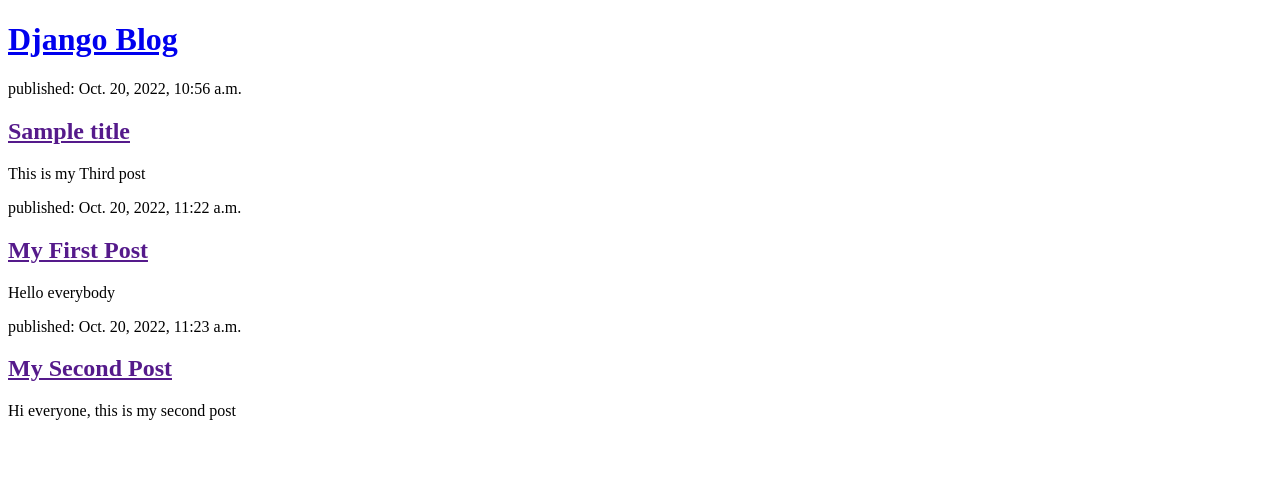
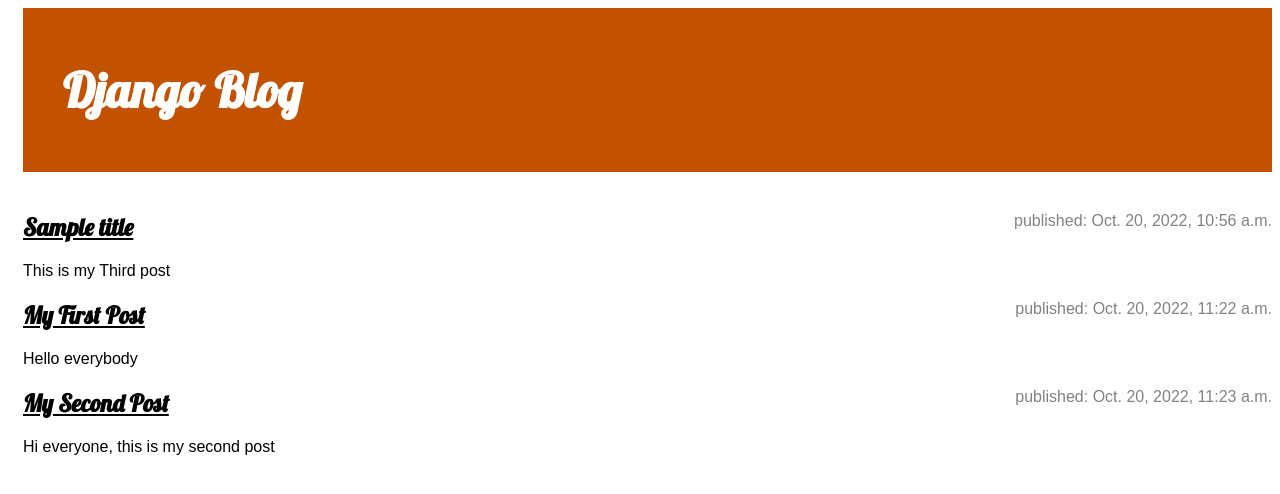
Before and after one commit to Abdulmumin3/my-first-blog, a Django app: page / in a window 1280 px wide. Shown: the top 494 px of the page. Run offline with Django 4.2, Linux system fonts and the light colour scheme; data comes from the database, SQL or seed files in the repository; both versions use the stored data as it was after the commit.

Commit message:
Added view and template for detailed blog post as well as CSS for the site

```diff
--- /dev/null
+++ b/blog/static/css/blog.css
@@ -0,0 +1,60 @@
+body {
+  padding-left: 15px;
+  font-family: sans-serif;
+}
+.page-header {
+  background-color: #c25100;
+  margin-top: 0;
+  margin-bottom: 40px;
+  padding: 20px 20px 20px 40px;
+}
+.page-header h1,
+.page-header h1 a,
+.page-header a:link,
+.page-header a:active {
+  color: #ffffff;
+  font-size: 36pt;
+  text-decoration: none;
+}
+h1,
+h2,
+h3,
+h4 {
+  font-family: "Lobster", cursive;
+}
+.date {
+  color: #828282;
+}
+.save {
+  float: right;
+}
+.post-form textarea,
+.post-form input {
+  width: 100%;
+}
+.top-menu,
+.top-menu:hover,
+.top-menu:visited {
+  color: #ffffff;
+  float: right;
+  font-size: 26pt;
+  margin-right: 20px;
+}
+.post h2 a,
+.post h2 a:visited {
+  color: #000000;
+}
+.post > .date,
+.post > actions {
+  float: right;
+}
+.btn-secondary,
+.btn-secondary:visited {
+  color: #c25100;
+  background: none;
+  background-color: #c25100;
+}
+.btn-secondary:hover {
+  color: #ffffff;
+  background-color: #c25100;
+}
--- /dev/null
+++ b/blog/templates/blog/base.html
@@ -0,0 +1,34 @@
+{% load static %}
+<!DOCTYPE html>
+<html lang="en">
+  <head>
+    <title>My Blog</title>
+    <meta charset="UTF-8" />
+    <meta http-equiv="X-UA-Compatible" content="IE=edge" />
+    <meta name="viewport" content="width=device-width, initial-scale=1.0" />
+    <link rel="preconnect" href="https://fonts.gstatic.com" crossorigin />
+    <link
+      href="https://fonts.googleapis.com/css2?family=Lobster:wght@400;500;600;700&display=swap"
+      rel="stylesheet"
+    />
+    <!-- <link
+      rel="stylesheet"
+      href="https://cdn.jsdelivr.net/npm/bootstrap@5.2.2/dist/css/bootstrap.min.css"
+      integrity="sha384-Zenh87qX5JnK2Jl0vWa8Ck2rdkQ2Bzep5IDxbcnCeuOxjzrPF/et3URy9Bv1WTRi"
+      crossorigin="anonymous"
+    /> -->
+    <link rel="stylesheet" href="{% static 'css/blog.css' %}" />
+  </head>
+  <body>
+    <header class="page-header">
+      <div class="container">
+        <h1><a href="/">Django Blog</a></h1>
+      </div>
+    </header>
+    <main class="container">
+      <div class="row">
+        <div class="col">{% block content %} {% endblock %}</div>
+      </div>
+    </main>
+  </body>
+</html>
--- a/blog/templates/blog/post_list.html
+++ b/blog/templates/blog/post_list.html
@@ -1,21 +1,7 @@
-<!DOCTYPE html>
-<html lang="en">
-  <head>
-    <meta charset="UTF-8" />
-    <meta http-equiv="X-UA-Compatible" content="IE=edge" />
-    <meta name="viewport" content="width=device-width, initial-scale=1.0" />
-    <title>My Blog</title>
-  </head>
-  <body>
-    <header>
-      <h1><a href="/">Django Blog</a></h1>
-    </header>
-    {% for post in posts %}
-    <article>
-      <time>published: {{post.published_date}}</time>
-      <h2><a href="">{{post.title}}</a></h2>
-      <p>{{ post.text|linebreaksbr }}</p>
-    </article>
-    {% endfor %}
-  </body>
-</html>
+{% extends 'blog/base.html' %} {% block content %} {% for post in posts %}
+<article class="post">
+  <time class="date">published: {{post.published_date}}</time>
+  <h2><a href="{% url 'post_detail' pk=post.pk %}">{{post.title}}</a></h2>
+  <p>{{ post.text|linebreaksbr }}</p>
+</article>
+{% endfor %} {% endblock %}
--- a/blog/urls.py
+++ b/blog/urls.py
@@ -3,5 +3,6 @@
 
 
 urlpatterns = [
-    path('', views.post_list, name='post_list')
+    path('', views.post_list, name='post_list'),
+    path('post/<int:pk>/', views.post_detail, name="post_detail")
 ]
--- a/blog/views.py
+++ b/blog/views.py
@@ -1,4 +1,4 @@
-from django.shortcuts import render
+from django.shortcuts import get_object_or_404, render
 from .models import Post
 from django.utils import timezone
 
@@ -6,3 +6,6 @@
 def post_list(request):
     posts = Post.objects.filter(published_date__lte=timezone.now()).order_by('published_date')
     return render(request, 'blog/post_list.html', {'posts': posts})
+def post_detail(request, pk):
+    post = get_object_or_404(Post, pk=pk)
+    return render(request, 'blog/post_detail.html', {'post': post})
```
Also changed, not shown: blog/templates/blog/post_detail.html (added, +9 -0 lines), db.sqlite3.
